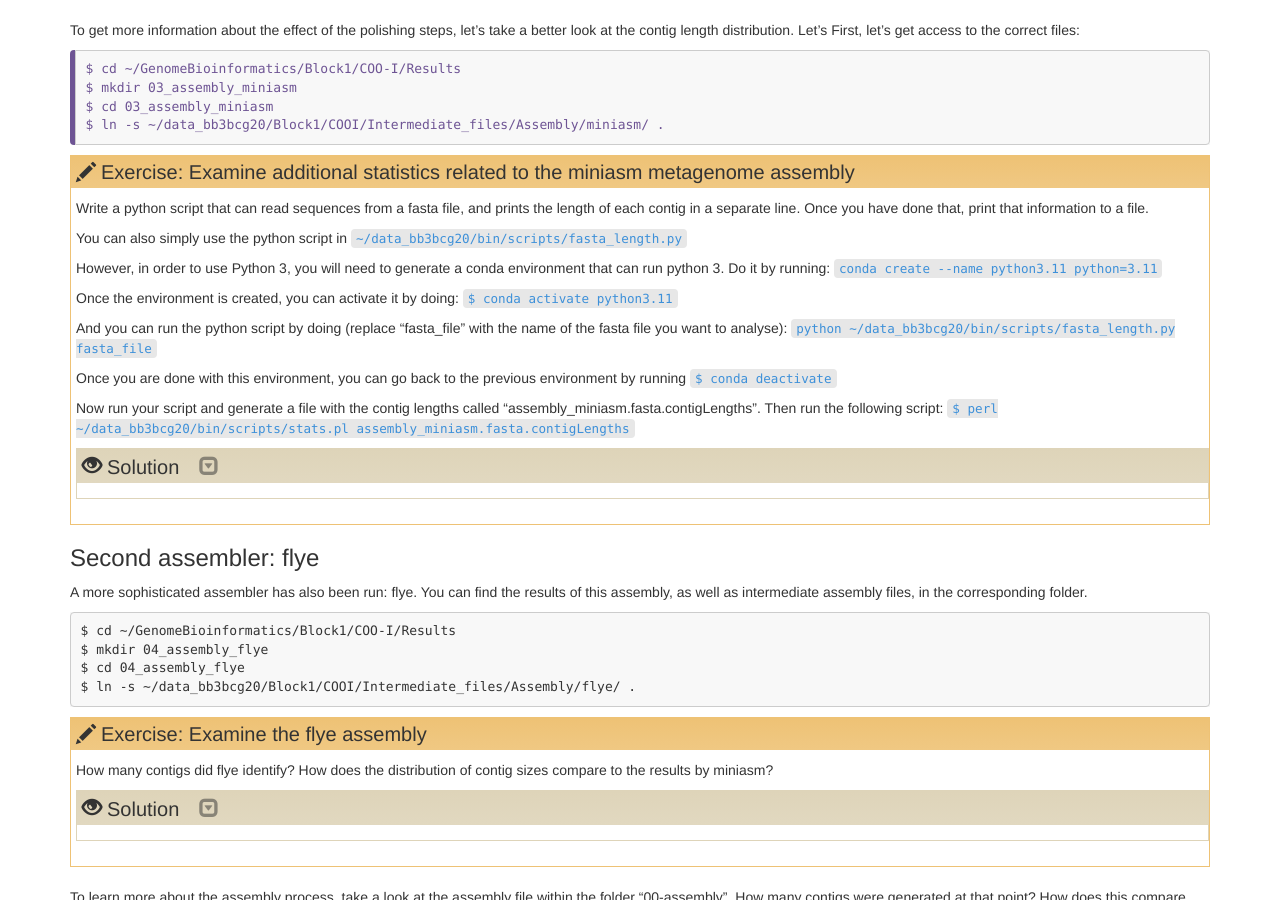
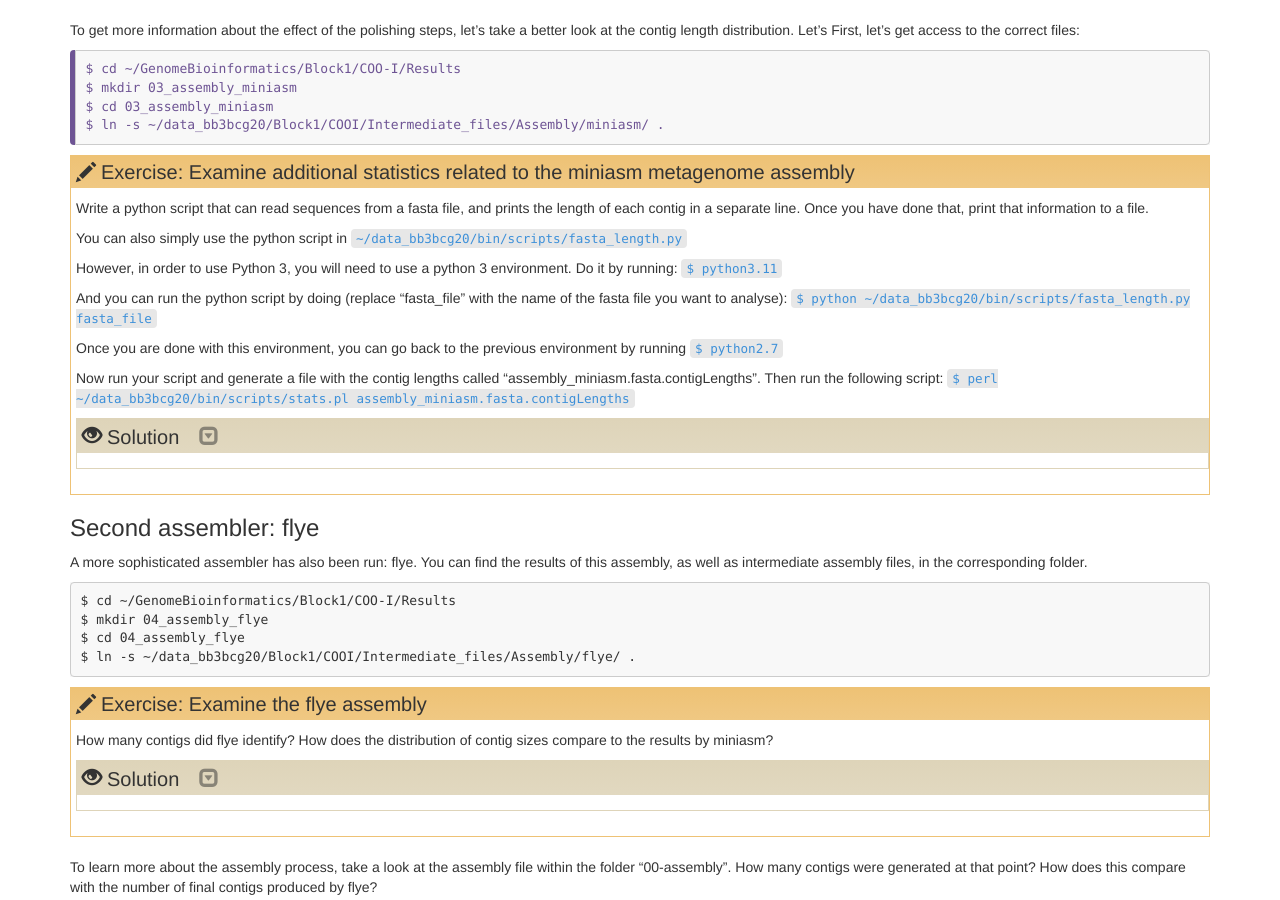
Before and after one commit to TeamMGE/GenomeBioinformaticsCourse, a Jekyll site: the page built from _episodes/13-COOI.md, in a window 1280 px wide and 900 px high, scrolled down 779 px. Built offline with Jekyll 4.4.1, drawn with Linux system fonts in a browser that asks for light colours.

Commit message:
Update 13-COOI.md

```diff
--- a/_episodes/13-COOI.md
+++ b/_episodes/13-COOI.md
@@ -62,17 +62,14 @@ $ ln -s ~/data_bb3bcg20/Block1/COOI/Intermediate_files/Assembly/miniasm/ .
 >
 > You can also simply use the python script in `~/data_bb3bcg20/bin/scripts/fasta_length.py`
 >
-> However, in order to use Python 3, you will need to generate a conda environment that can run python 3. Do it by running:
-> `conda create --name python3.11 python=3.11`
->
-> Once the environment is created, you can activate it by doing:
-> `$ conda activate python3.11`
+> However, in order to use Python 3, you will need to use a python 3 environment. Do it by running:
+> `$ python3.11`
 >
 > And you can run the python script by doing (replace "fasta_file" with the name of the fasta file you want to analyse):
-> `python ~/data_bb3bcg20/bin/scripts/fasta_length.py fasta_file`
+> `$ python ~/data_bb3bcg20/bin/scripts/fasta_length.py fasta_file`
 >
 > Once you are done with this environment, you can go back to the previous environment by running
-> `$ conda deactivate`
+> `$ python2.7`
 >
 > Now run your script and generate a file with the contig lengths called "assembly_miniasm.fasta.contigLengths".
 > Then run the following script:
```
